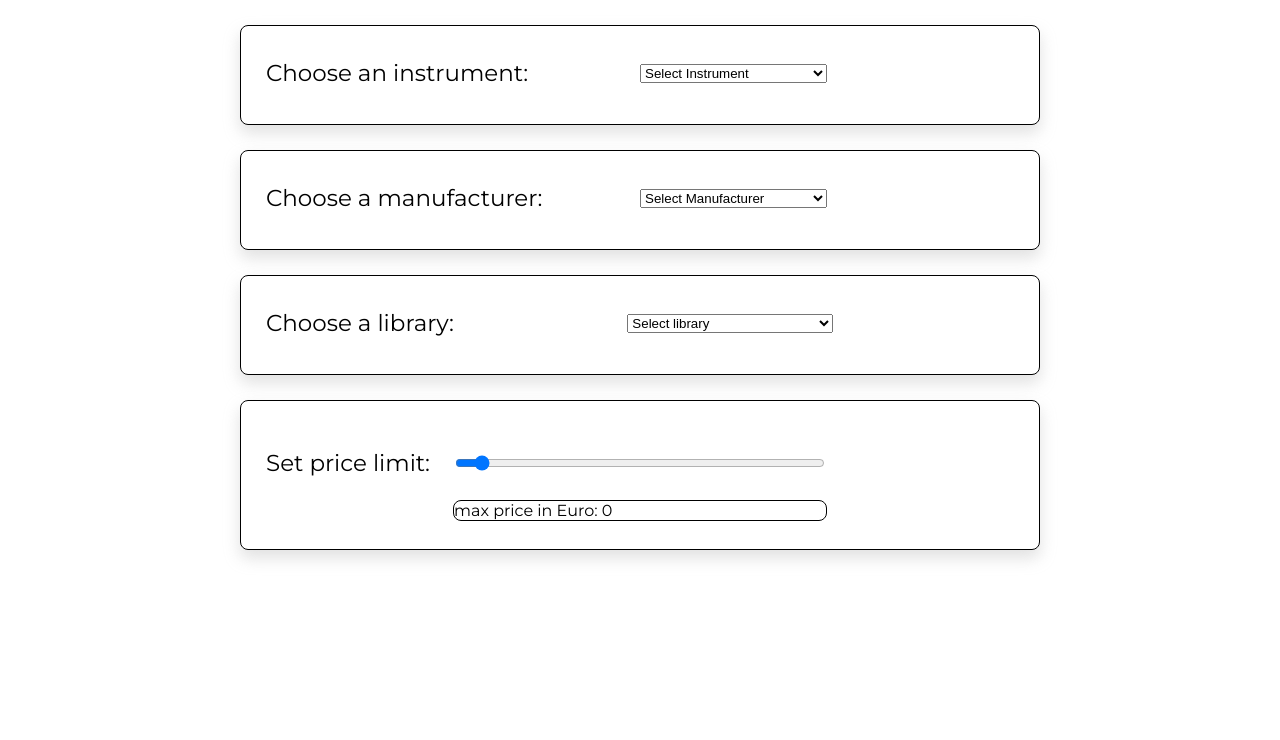
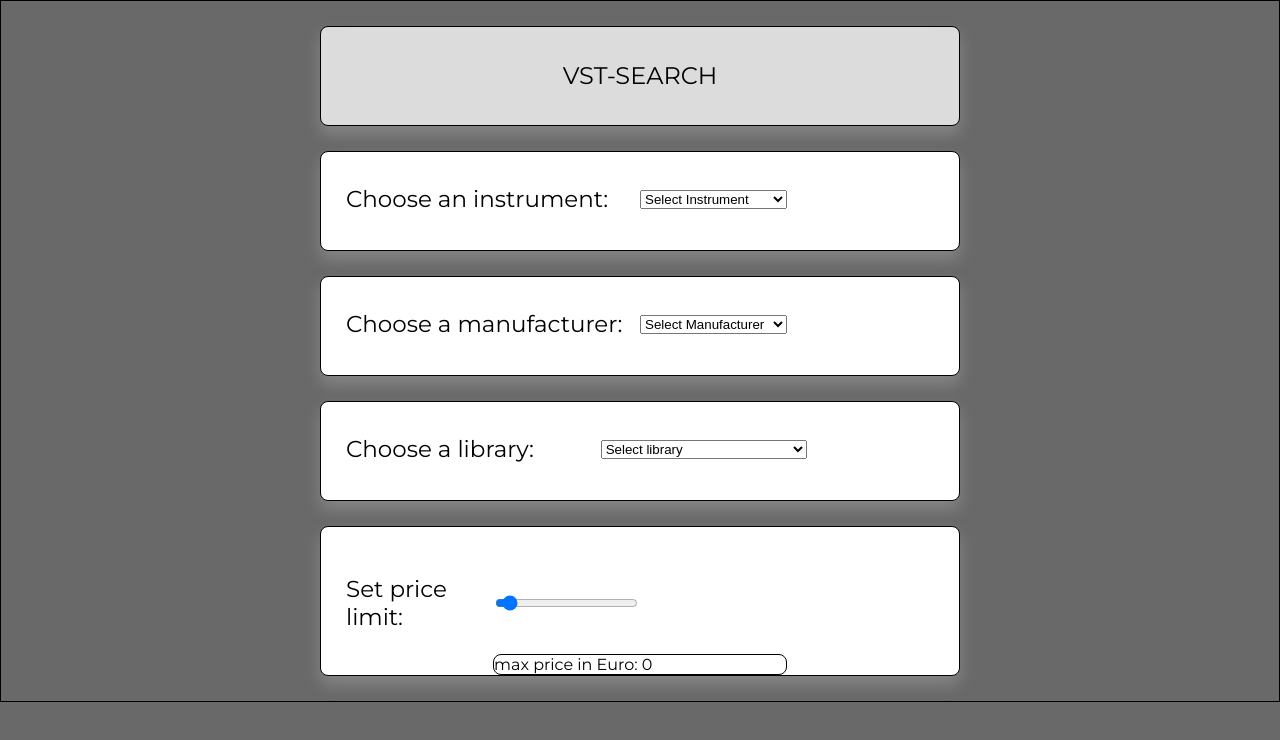
Before and after one commit to DirkCoding/Vst-Search, a React (Create React App) app: page / in a window 1280 px wide. Shown: the top 740 px of the page. Built offline with nearby package versions, Linux system fonts and the light colour scheme.

Commit message:
Add additional styling

```diff
--- a/src/components/App.js
+++ b/src/components/App.js
@@ -6,6 +6,8 @@ import React, { Component } from 'react'
 // import Createcard from './Createcard'
 import libraryData from '../resources/library-data.json'
 import Home from './Home'
+
+import styled from 'styled-components'
 
 /*import Home from './Home'
 import Config from './Config'*/
--- a/src/components/Createcard.js
+++ b/src/components/Createcard.js
@@ -1,6 +1,7 @@
 import React, { Component } from 'react'
 import styled from 'styled-components'
 import PropTypes from 'prop-types'
+
 const Card = styled.section`
   display: grid;
   grid-template-columns: 1fr 1fr;
@@ -10,7 +11,7 @@ const Card = styled.section`
   margin: 25px auto;
   padding: 25px;
   background: white;
-  max-width: 800px;
+  max-width: 50vw;
   height: auto;
   border-radius: 8px;
   box-shadow: 0 8px 16px rgba(180, 180, 180, 0.4);
--- a/src/components/DropdownInstruments.js
+++ b/src/components/DropdownInstruments.js
@@ -14,7 +14,7 @@ const Dropdown = styled.section`
   margin: 25px auto;
   padding: 10px 25px 25px 25px;
   background: white;
-  max-width: 800px;
+  width: 50vw;
   height: 100px;
   border-radius: 8px;
   box-shadow: 0 8px 16px rgba(180, 180, 180, 0.4);
@@ -22,7 +22,6 @@ const Dropdown = styled.section`
 `
 const Label = styled.p`
   font-size: 23px;
-  grid-column: 1 / 3;
   grid-column: 1 / 3;
 `
 
--- a/src/components/DropdownLibrary.js
+++ b/src/components/DropdownLibrary.js
@@ -14,7 +14,7 @@ const Dropdown = styled.section`
   margin: 25px auto;
   padding: 10px 25px 25px 25px;
   background: white;
-  max-width: 800px;
+  width: 50vw;
   height: 100px;
   border-radius: 8px;
   box-shadow: 0 8px 16px rgba(180, 180, 180, 0.4);
@@ -22,7 +22,6 @@ const Dropdown = styled.section`
 `
 const Label = styled.p`
   font-size: 23px;
-  grid-column: 1 / 3;
   grid-column: 1 / 3;
 `
 class DropdownLibrary extends Component {
--- a/src/components/DropdownManufacturer.js
+++ b/src/components/DropdownManufacturer.js
@@ -14,7 +14,7 @@ const Dropdown = styled.section`
   margin: 25px auto;
   padding: 10px 25px 25px 25px;
   background: white;
-  max-width: 800px;
+  width: 50vw;
   height: 100px;
   border-radius: 8px;
   box-shadow: 0 8px 16px rgba(180, 180, 180, 0.4);
--- a/src/components/GlobalStyle.js
+++ b/src/components/GlobalStyle.js
@@ -7,9 +7,12 @@ export default createGlobalStyle`
 }
 
 body {
-
+  display:grid;
   margin: 0;
   padding: 0;
+  height: 100vh;
+  width: 100vw;
+  background:rgb(105, 105, 105);
   font-family: 'Montserrat', sans-serif;
   -webkit-font-smoothing: antialiased;
   -moz-osx-font-smoothing: grayscale;
--- /dev/null
+++ b/src/components/Header.js
@@ -0,0 +1,36 @@
+import React, { Component } from 'react'
+// import styled from 'styled-components'
+
+/*import { array } from '@storybook/addon-knobs'*/
+import styled from 'styled-components'
+
+const Header = styled.section`
+  display: grid;
+  margin: 25px auto;
+  padding: 10px 25px 25px 25px;
+  background: white;
+  text-align: center;
+  width: 50vw;
+  height: 100px;
+  box-shadow: 0 8px 16px rgba(180, 180, 180, 0.4);
+  border-radius: 8px;
+  box-shadow: 0 8px 16px rgba(180, 180, 180, 0.4);
+  border: 1px solid #000;
+  background: rgb(220, 220, 220);
+`
+
+const Headline = styled.p`
+  font-size: 24px;
+`
+
+class HeaderStyling extends Component {
+  render() {
+    return (
+      <Header>
+        <Headline>VST-SEARCH</Headline>
+      </Header>
+    )
+  }
+}
+
+export default HeaderStyling
--- a/src/components/Home.js
+++ b/src/components/Home.js
@@ -2,8 +2,14 @@ import React, { Component } from 'react'
 import DropdownInstruments from './DropdownInstruments'
 import DropdownManufacturer from './DropdownManufacturer'
 import DropdownLibrary from './DropdownLibrary'
+import HeaderStyling from './Header'
 import Createcard from './Createcard'
 import Priceslider from './Priceslider'
+import styled from 'styled-components'
+
+const AppWrapper = styled.section`
+  border: 1px solid #000;
+`
 
 export class Home extends Component {
   render() {
@@ -18,6 +24,8 @@ export class Home extends Component {
 
     return (
       <React.Fragment>
+        <AppWrapper>
+          <HeaderStyling />
           <DropdownInstruments searchChange={searchChange} />
           <DropdownManufacturer searchChangeManu={searchChangeManu} />
           <DropdownLibrary searchChangeLib={searchChangeLib} />
@@ -34,6 +42,7 @@ export class Home extends Component {
               sections={libraryInformation.sections.join('-')}
             />
           ))}
+        </AppWrapper>
       </React.Fragment>
     )
   }
--- a/src/components/Priceslider.js
+++ b/src/components/Priceslider.js
@@ -10,7 +10,7 @@ const Slidersection = styled.section`
   margin: 25px auto;
   padding: 25px;
   background: white;
-  max-width: 800px;
+  width: 50vw;
   height: 150px;
   border-radius: 8px;
   box-shadow: 0 8px 16px rgba(180, 180, 180, 0.4);
@@ -20,7 +20,7 @@ const Slidersection = styled.section`
 const Slider = styled.input`
   background: rgb(240, 123, 199);
   border: 1px solid #000;
-  grid-column: 2 / 4;
+  place-items: center;
 `
 const Eurobox = styled.section`
   border: 1px solid #000;
```
Lines whose indentation alone changed are shown as unchanged.
